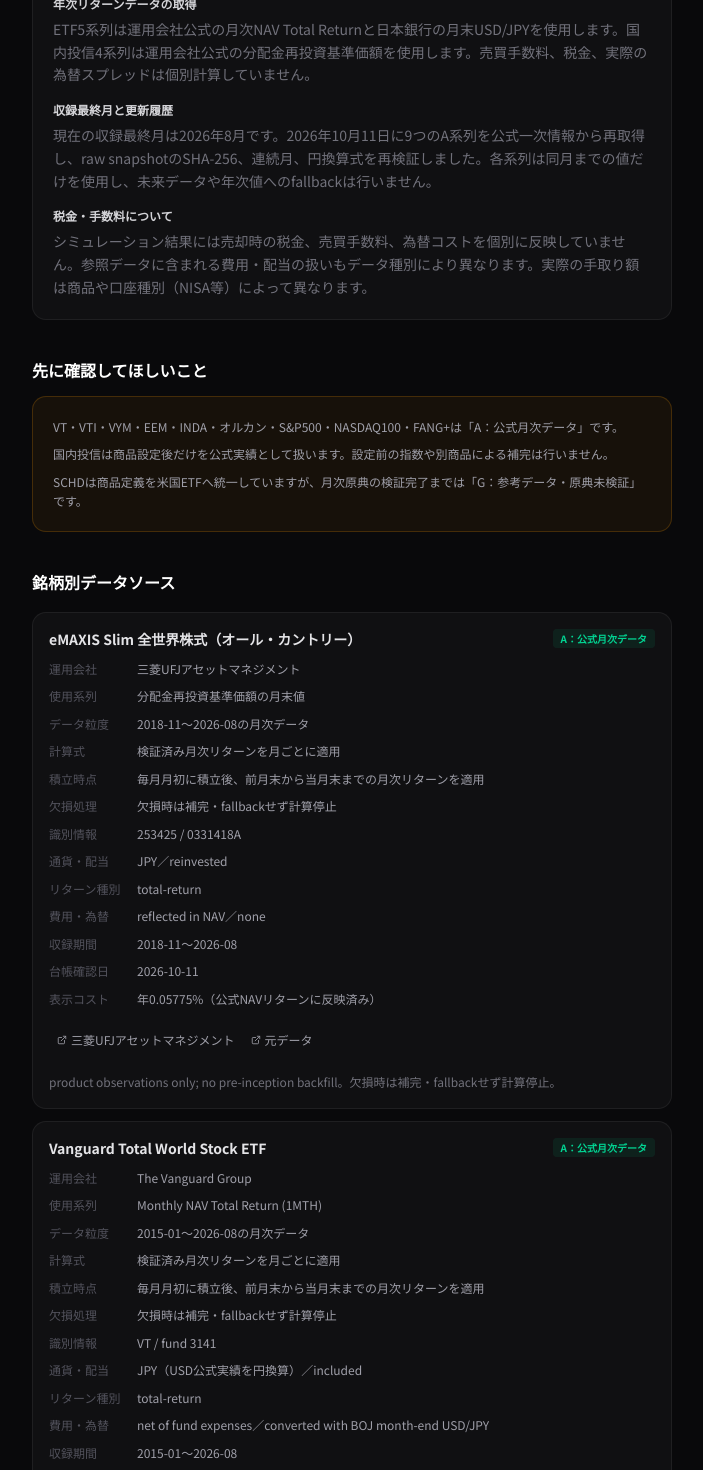
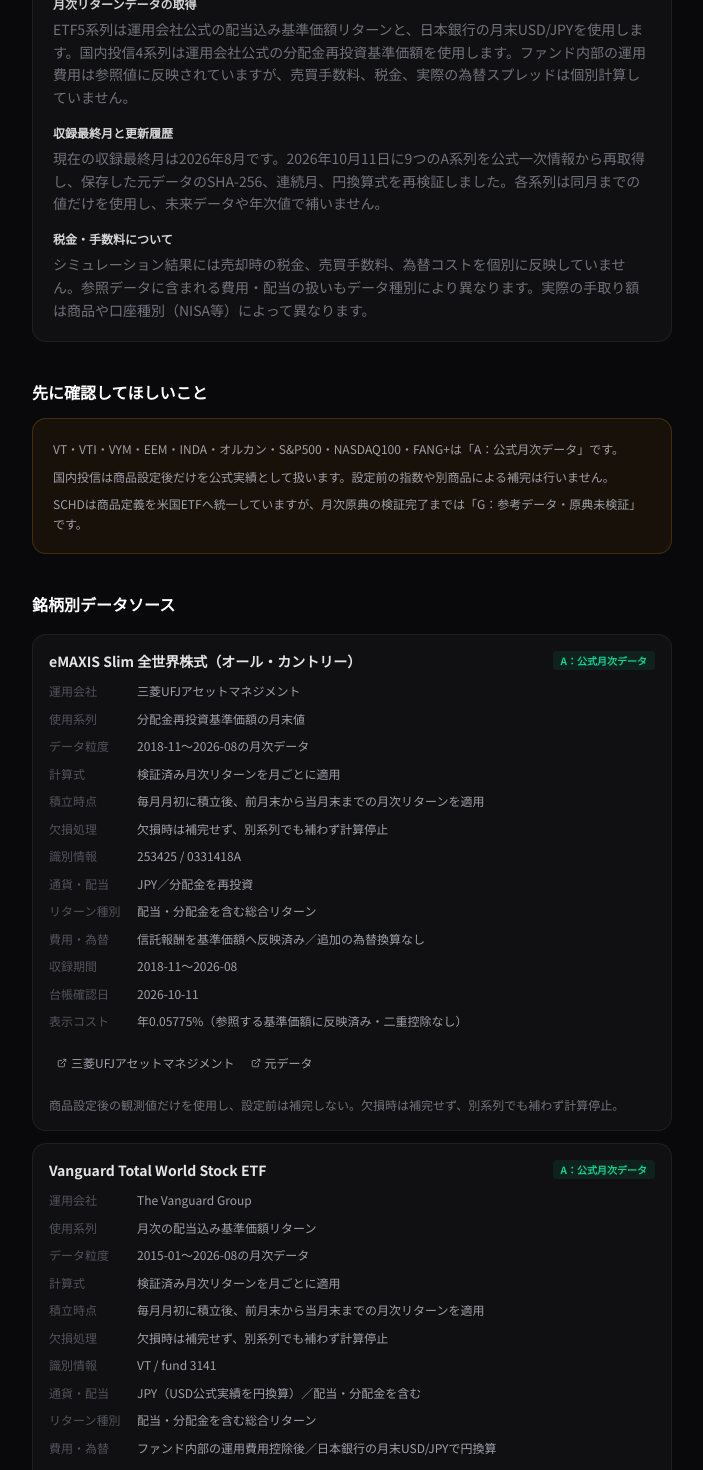
Before and after one commit to Nandemo-lab/tsumitate-timemachine, a Next.js app: page /about/data-sources in a window 1280 px wide. Shown: the part 380-1850 px from the top of the page, without its empty margins (288-991 px from the left). Built offline with nearby package versions, Linux system fonts and the light colour scheme.

Commit message:
feat: clarify simulator-first service experience

```diff
--- a/app/about/data-sources/page.tsx
+++ b/app/about/data-sources/page.tsx
@@ -59,7 +59,7 @@
             データソース・計算方法
           </h1>
           <p className="text-sm text-zinc-400 leading-relaxed">
-            9系列は一次情報から作成した検証済み月次データを使用します。米国ETFは公式NAV Total Returnを日本銀行の月末為替で円換算し、国内投信は商品設定後の分配金再投資基準価額を使用します。SCHDだけは月次原典の検証が未完了のため参考データとして分離しています。
+            9系列は一次情報から作成した検証済み月次データを使用します。米国ETFは配当を含む公式の基準価額リターンを日本銀行の月末為替で円換算し、国内投信は商品設定後の分配金再投資基準価額を使用します。SCHDだけは月次原典の検証が未完了のため参考データとして分離しています。
           </p>
         </header>
 
@@ -79,15 +79,15 @@
               </p>
             </div>
             <div className="space-y-1.5">
-              <p className="text-xs font-bold text-zinc-300">年次リターンデータの取得</p>
+              <p className="text-xs font-bold text-zinc-300">月次リターンデータの取得</p>
               <p className="text-sm text-zinc-500 leading-relaxed">
-                ETF5系列は運用会社公式の月次NAV Total Returnと日本銀行の月末USD/JPYを使用します。国内投信4系列は運用会社公式の分配金再投資基準価額を使用します。売買手数料、税金、実際の為替スプレッドは個別計算していません。
+                ETF5系列は運用会社公式の配当込み基準価額リターンと、日本銀行の月末USD/JPYを使用します。国内投信4系列は運用会社公式の分配金再投資基準価額を使用します。ファンド内部の運用費用は参照値に反映されていますが、売買手数料、税金、実際の為替スプレッドは個別計算していません。
               </p>
             </div>
             <div className="space-y-1.5">
               <p className="text-xs font-bold text-zinc-300">収録最終月と更新履歴</p>
               <p className="text-sm text-zinc-500 leading-relaxed">
-                現在の収録最終月は2026年8月です。2026年10月11日に9つのA系列を公式一次情報から再取得し、raw snapshotのSHA-256、連続月、円換算式を再検証しました。各系列は同月までの値だけを使用し、未来データや年次値へのfallbackは行いません。
+                現在の収録最終月は2026年8月です。2026年10月11日に9つのA系列を公式一次情報から再取得し、保存した元データのSHA-256、連続月、円換算式を再検証しました。各系列は同月までの値だけを使用し、未来データや年次値で補いません。
               </p>
             </div>
             <div className="space-y-1.5">
@@ -194,7 +194,7 @@
                   <div className="flex gap-2">
                     <span className="text-zinc-600 flex-shrink-0 w-20">表示コスト</span>
                     <span className="text-zinc-400">
-                      {formatExpenseRatio(fund.id)}（{source.sourceStatus === "verified" ? "公式NAVリターンに反映済み" : "シミュレーションへの反映は未特定"}）
+                      {formatExpenseRatio(fund.id)}（{source.sourceStatus === "verified" ? "参照する基準価額に反映済み・二重控除なし" : "シミュレーションへの反映は未特定"}）
                     </span>
                   </div>
                 </div>
--- a/lib/emotional.ts
+++ b/lib/emotional.ts
@@ -18,7 +18,10 @@
   fundName: string,
   yearsElapsed: number
 ): EmotionalMessage {
-  const profitMan = Math.round(profit / 10_000);
+  // Main result cards use whole ten-thousands rounded toward zero. Keep the
+  // explanatory sentence on the same display rule so one result never shows
+  // two different profit amounts.
+  const profitMan = Math.trunc(profit / 10_000);
   const principalMan = Math.round(totalPrincipal / 10_000);
   return {
     emoji: "📈",
--- a/lib/return-data-sources.ts
+++ b/lib/return-data-sources.ts
@@ -33,6 +33,28 @@
   endMonth: string;
 }
 
+const READER_LABELS: Record<string, string> = {
+  "total-return": "配当・分配金を含む総合リターン",
+  NAV: "基準価額（NAV）",
+  included: "配当・分配金を含む",
+  "dividends and capital gains reinvested": "配当・分配金と売却益を再投資",
+  reinvested: "分配金を再投資",
+  "net of fund expenses": "ファンド内部の運用費用控除後",
+  "fund expenses deducted": "ファンド内部の運用費用控除後",
+  "reflected in NAV": "信託報酬を基準価額へ反映済み",
+  "converted with BOJ month-end USD/JPY": "日本銀行の月末USD/JPYで円換算",
+  none: "追加の為替換算なし",
+  "product observations only; no pre-inception backfill": "商品設定後の観測値だけを使用し、設定前は補完しない",
+  "No interpolation or fallback.": "欠損値を補間せず、別系列でも補わない",
+  "欠損時は補完・fallbackせず計算停止": "欠損時は補完せず、別系列でも補わず計算停止",
+  "Monthly NAV Total Return (1MTH)": "月次の配当込み基準価額リターン",
+  "Growth of Hypothetical $10,000, NAV total return": "1万米ドルを基準にした配当込み基準価額の推移",
+};
+
+function toReaderLabel(value: string): string {
+  return READER_LABELS[value] ?? value;
+}
+
 export const RETURN_DATA_SOURCES = Object.fromEntries(
   (Object.keys(RETURN_SERIES_REGISTRY) as FundId[]).map((fundId) => {
     const definition = RETURN_SERIES_REGISTRY[fundId];
@@ -40,7 +62,7 @@
     return [fundId, {
       classification: definition.quality,
       displayedProduct: definition.formalProductName,
-      storedSeries: definition.seriesName,
+      storedSeries: toReaderLabel(definition.seriesName),
       identifier: definition.identifier,
       sourceName: definition.sourceName,
       sourceUrl: definition.sourceUrl,
@@ -49,20 +71,20 @@
       fxSourceUrl: definition.fxTreatment.includes("日本銀行") || definition.currency.startsWith("JPY（USD") ? "https://www.stat-search.boj.or.jp/ssi/mtshtml/fm08_m_1_en.html" : undefined,
       sourceStatus: verified ? "verified" : "reference-candidate",
       currency: definition.currency,
-      returnType: definition.returnType,
-      priceBasis: definition.priceBasis,
-      dividendTreatment: definition.dividendTreatment,
-      feeTreatment: definition.feeTreatment,
-      fxTreatment: definition.fxTreatment,
+      returnType: toReaderLabel(definition.returnType),
+      priceBasis: toReaderLabel(definition.priceBasis),
+      dividendTreatment: toReaderLabel(definition.dividendTreatment),
+      feeTreatment: toReaderLabel(definition.feeTreatment),
+      fxTreatment: toReaderLabel(definition.fxTreatment),
       dataThrough: verified ? definition.endMonth : "原典検証待ち（公開計算の対象外）",
       retrievedAt: definition.retrievedAt,
       notes: verified
-        ? `${definition.inceptionTreatment}。${definition.missingValueTreatment}。`
+        ? `${toReaderLabel(definition.inceptionTreatment)}。${toReaderLabel(definition.missingValueTreatment)}。`
         : "米国ETF SCHDの商品定義のみ確認済み。月次リターンの原典検証完了までは参考系列として扱います。楽天SCHDとは別商品です。",
       granularity: verified ? `${definition.startMonth}〜${definition.endMonth}の月次データ` : "検証済み月次系列なし",
       calculationMethod: verified ? "検証済み月次リターンを月ごとに適用" : "原典未検証の参考値は公開シミュレーションに使用しない",
-      investmentTiming: verified ? definition.investmentTiming : "公開シミュレーションには使用しない",
-      missingValueTreatment: definition.missingValueTreatment,
+      investmentTiming: verified ? toReaderLabel(definition.investmentTiming) : "公開シミュレーションには使用しない",
+      missingValueTreatment: toReaderLabel(definition.missingValueTreatment),
       manager: definition.manager,
       inceptionDate: definition.inceptionDate,
       startMonth: definition.startMonth,
--- a/scripts/content-trust-audit.mjs
+++ b/scripts/content-trust-audit.mjs
@@ -26,6 +26,9 @@
 const monthly = read("lib/monthly-pages.ts");
 const dataSourcesPage = read("app/about/data-sources/page.tsx");
 const returnDataSources = read("lib/return-data-sources.ts");
+const timeMachine = read("components/views/TimeMachineView.tsx");
+const homePage = read("app/page.tsx");
+const emotional = read("lib/emotional.ts");
 
 assert(!guides.includes("評価額は約162万円"), "再現不能なNISA評価額が再混入");
 assert(guides.includes("nisaMonthly10kExample.finalValue"), "NISA実績例がsimulate結果を参照していない");
@@ -48,10 +51,19 @@
 assert(!article.includes("過去20年以上にわたり"), "記事に商品設定前を含む主張が再混入");
 assert(home.includes("商品設定前の期間や欠損値は別系列で補いません"), "トップで独自の検証方針を説明していない");
 assert(home.includes("実績期間：2026年8月まで"), "トップでデータ終端を開示していない");
+assert(home.includes("条件を選んで積立実績を調べる"), "トップでシミュレーションを主行動として示していない");
+assert(home.indexOf("条件を選んで積立実績を調べる") < home.indexOf("条件別の検証例"), "トップで検証例が主行動より先に表示される");
+assert(!timeMachine.includes("2025 + 5 / 12") && timeMachine.includes("getAvailableEndMonth"), "期間表示が旧終端2025年6月へ固定されている");
+assert(timeMachine.includes("year: startYear, month: startMonth, amount: monthlyAmount") && homePage.includes("initialAmount={comparePreset.amount}"), "単一結果から比較へ開始年月・月額を引き継いでいない");
+assert(emotional.includes("Math.trunc(profit / 10_000)"), "結果カードと説明文で損益の万円丸めが一致しない");
 assert(dataSourcesPage.includes("現在の収録最終月は2026年8月です"), "Data SourcesがA品質系列の最新終端2026年8月を明示していない");
 assert(dataSourcesPage.includes("9つのA系列"), "Data Sourcesが最新終端の対象をA品質9系列に限定していない");
 assert(returnDataSources.includes('dataThrough: verified ? definition.endMonth : "原典検証待ち（公開計算の対象外）"'), "Data SourcesがG品質系列を検証済み終端として表示する可能性がある");
 assert(returnDataSources.includes('granularity: verified ? `${definition.startMonth}〜${definition.endMonth}の月次データ` : "検証済み月次系列なし"'), "Data SourcesがG品質系列を検証済み月次系列として表示する可能性がある");
+for (const phrase of ["配当・分配金を含む総合リターン", "ファンド内部の運用費用控除後", "欠損値を補間せず、別系列でも補わない"]) {
+  assert(returnDataSources.includes(phrase), `Data Sourcesの技術用語に読者向け日本語がない: ${phrase}`);
+}
+assert(returnDataSources.includes("月次の配当込み基準価額リターン") && returnDataSources.includes("欠損時は補完せず、別系列でも補わず計算停止"), "Data Sourcesの使用系列または欠損処理に内部向け英語が残る");
 for (const [source, text] of [
   ["年別ページ", years],
   ["比較ページ", compares],
```
Also changed, not shown: app/page.tsx (+27 -5 lines), components/views/CompareView.tsx (+10 -4 lines), components/views/HomeView.tsx (+32 -24 lines), components/views/TimeMachineView.tsx (+12 -5 lines), 1 other file (tests, documents, lock files or other folders).
